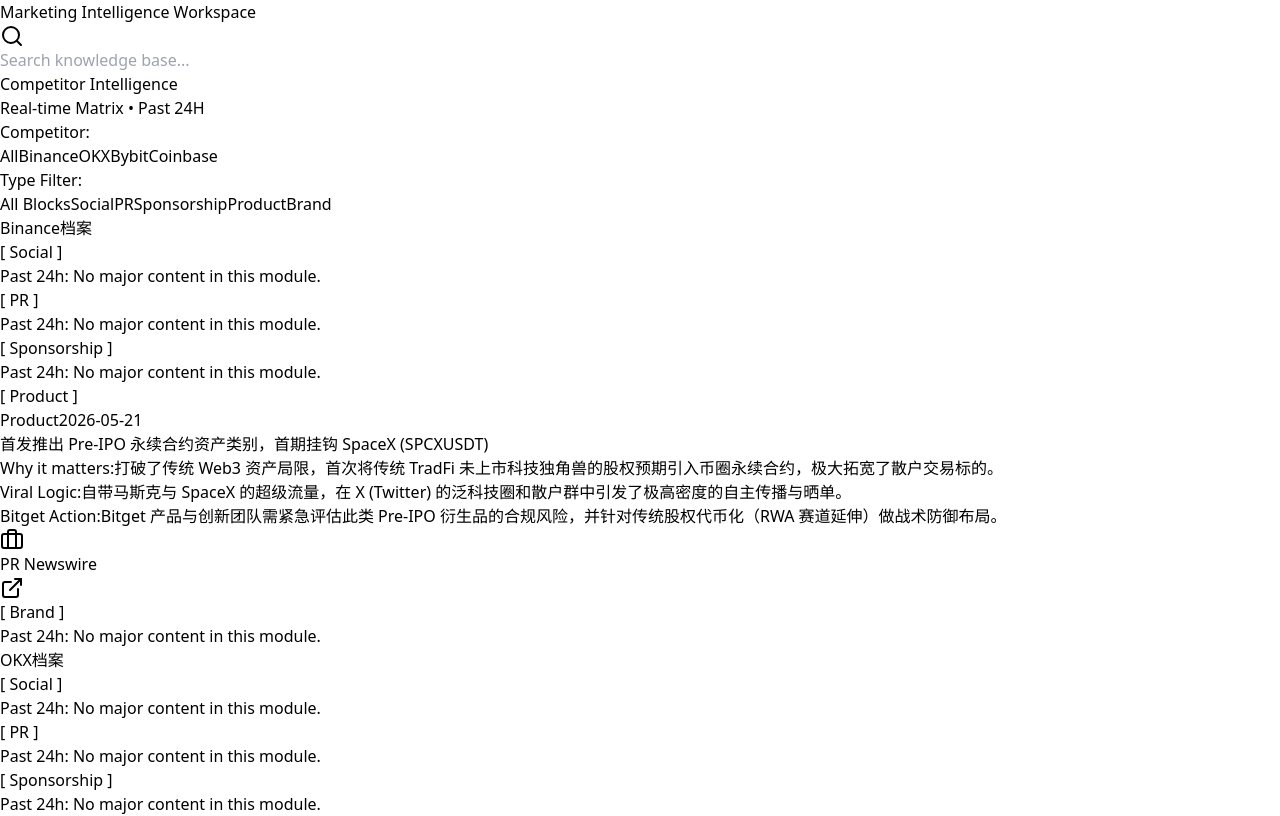
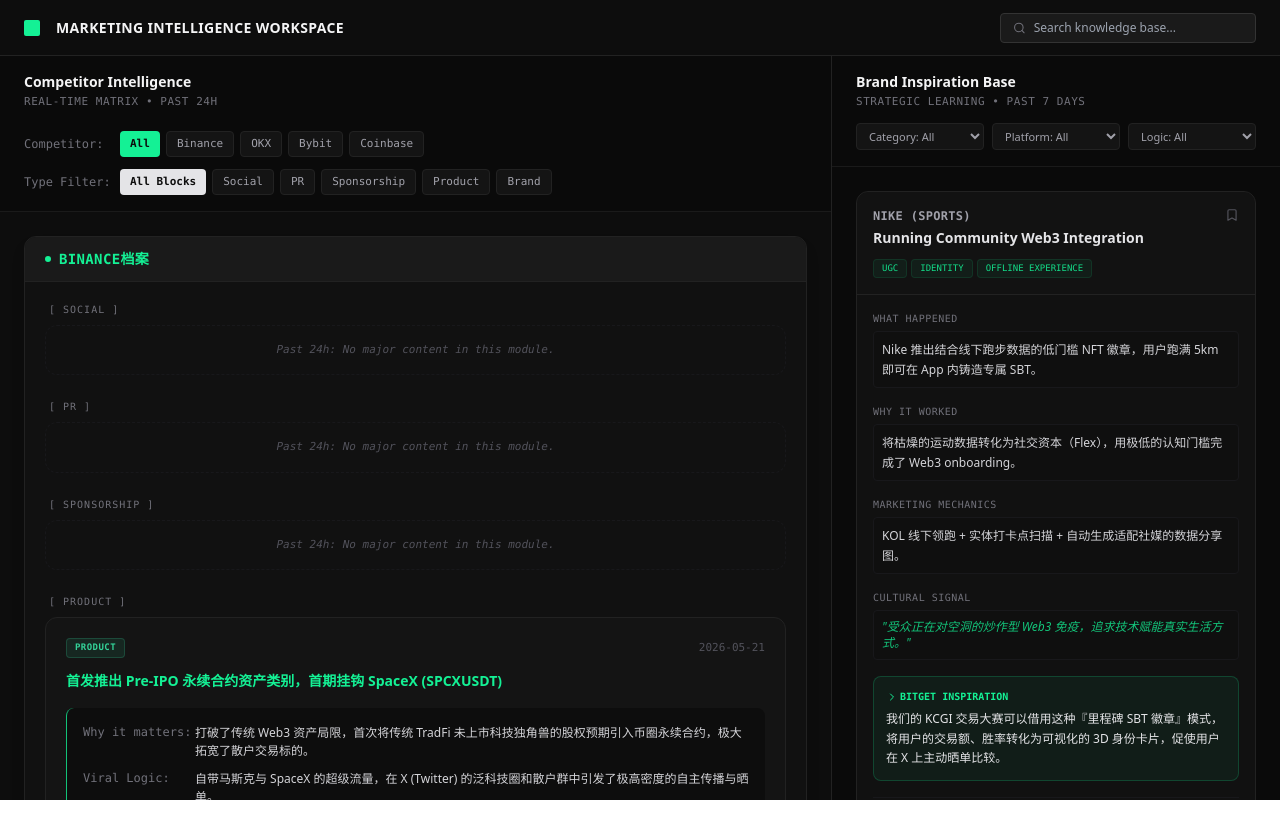
Before and after one commit to phoebez-dotcom/bitget-marketing-workspace2, a Next.js app: page / in a window 1280 px wide. Shown: the top 816 px of the page. Built offline with nearby package versions, Linux system fonts and the light colour scheme; no server answers; the database is empty.

Commit message:
Create tailwind.config.js

```diff
--- /dev/null
+++ b/tailwind.config.js
@@ -0,0 +1,11 @@
+/** @type {import('tailwindcss').Config} */
+module.exports = {
+  content: [
+    "./app/**/*.{js,ts,jsx,tsx}",
+    "./lib/**/*.{js,ts,jsx,tsx}"
+  ],
+  theme: {
+    extend: {},
+  },
+  plugins: [],
+};
```
